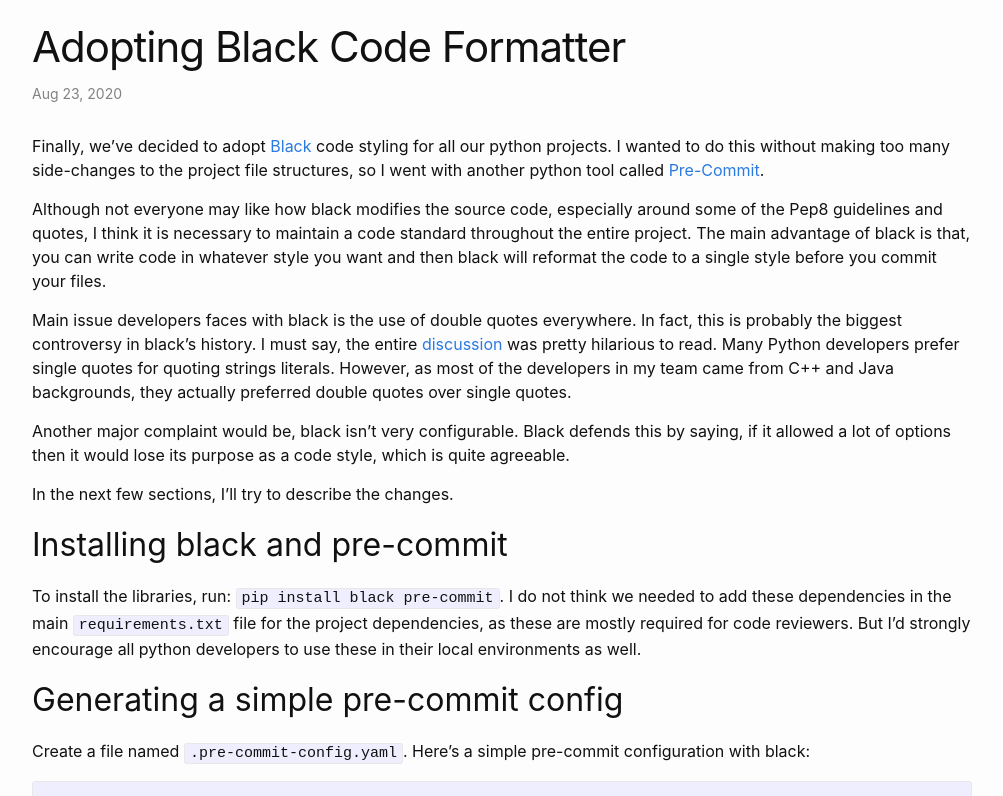
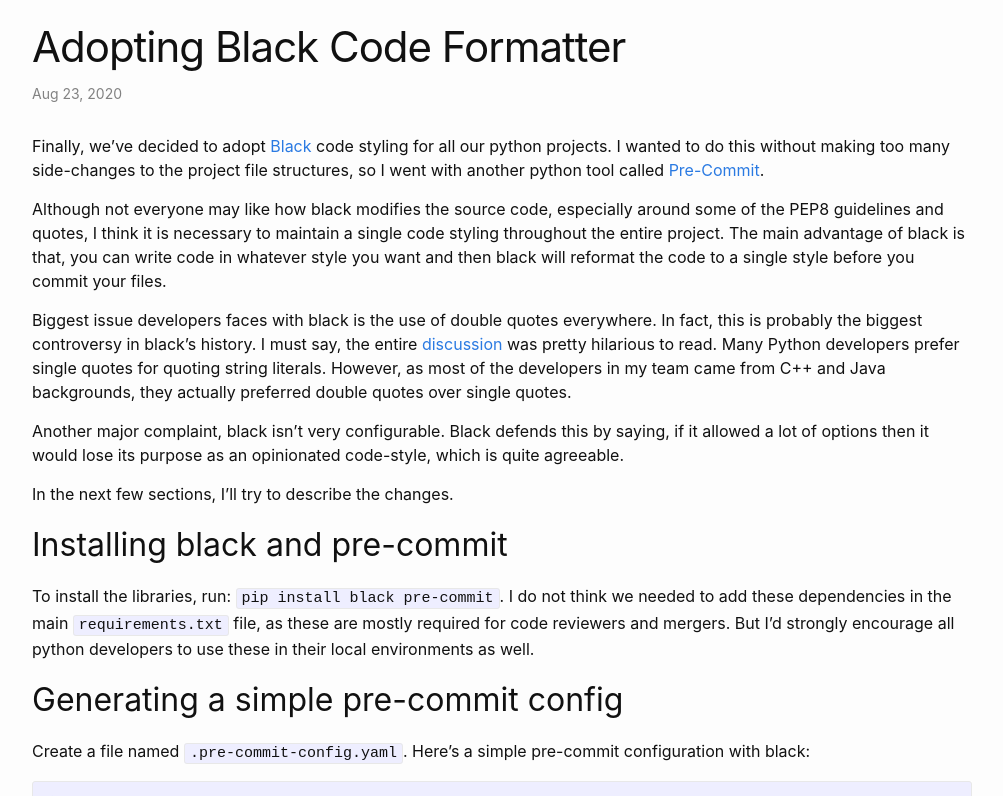
Before and after one commit to zobayer1/zobayer1.github.io, a Jekyll site: the page built from _posts/2020-08-23-adopting-black-code-formatter.md, in a window 1280 px wide and 900 px high, cut to the strip 104-900 px from the top of the window. Shown: the whole strip, without its empty margins (138-1141 px from the left). Built offline with Jekyll 4.4.1, drawn with Linux system fonts in a browser that asks for light colours; some of the changed text lies outside the part shown.

Commit message:
Update post

```diff
--- a/_posts/2020-08-23-adopting-black-code-formatter.md
+++ b/_posts/2020-08-23-adopting-black-code-formatter.md
@@ -6,16 +6,16 @@
 ---
 Finally, we've decided to adopt [Black](https://github.com/psf/black) code styling for all our python projects. I wanted to do this without making too many side-changes to the project file structures, so I went with another python tool called [Pre-Commit](https://pre-commit.com/).
 
-Although not everyone may like how black modifies the source code, especially around some of the Pep8 guidelines and quotes, I think it is necessary to maintain a code standard throughout the entire project. The main advantage of black is that, you can write code in whatever style you want and then black will reformat the code to a single style before you commit your files.
+Although not everyone may like how black modifies the source code, especially around some of the PEP8 guidelines and quotes, I think it is necessary to maintain a single code styling throughout the entire project. The main advantage of black is that, you can write code in whatever style you want and then black will reformat the code to a single style before you commit your files.
 
-Main issue developers faces with black is the use of double quotes everywhere. In fact, this is probably the biggest controversy in black's history. I must say, the entire [discussion](https://github.com/psf/black/issues/118) was pretty hilarious to read. Many Python developers prefer single quotes for quoting strings literals. However, as most of the developers in my team came from C++ and Java backgrounds, they actually preferred double quotes over single quotes.
+Biggest issue developers faces with black is the use of double quotes everywhere. In fact, this is probably the biggest controversy in black's history. I must say, the entire [discussion](https://github.com/psf/black/issues/118) was pretty hilarious to read. Many Python developers prefer single quotes for quoting string literals. However, as most of the developers in my team came from C++ and Java backgrounds, they actually preferred double quotes over single quotes.
 
-Another major complaint would be, black isn't very configurable. Black defends this by saying, if it allowed a lot of options then it would lose its purpose as a code style, which is quite agreeable.
+Another major complaint, black isn't very configurable. Black defends this by saying, if it allowed a lot of options then it would lose its purpose as an opinionated code-style, which is quite agreeable.
 
 In the next few sections, I'll try to describe the changes.
 
 ## Installing black and pre-commit
-To install the libraries, run: `pip install black pre-commit`. I do not think we needed to add these dependencies in the main `requirements.txt` file for the project dependencies, as these are mostly required for code reviewers. But I'd strongly encourage all python developers to use these in their local environments as well.
+To install the libraries, run: `pip install black pre-commit`. I do not think we needed to add these dependencies in the main `requirements.txt` file, as these are mostly required for code reviewers and mergers. But I'd strongly encourage all python developers to use these in their local environments as well.
 
 ## Generating a simple pre-commit config
 Create a file named `.pre-commit-config.yaml`. Here's a simple pre-commit configuration with black:
@@ -118,6 +118,7 @@
 
 ## Commit your code
 Once all issues are resolved, you can commit normally.
+
 {% highlight bash %}
 (venv) [zobayer@hyperion boing]$ git add . --all
 (venv) [zobayer@hyperion boing]$ git commit -am "Adopt Black"
@@ -128,6 +129,8 @@
 black....................................................................Passed
 {% endhighlight %}
 
+Each time your commit fails, it will tell you that there were some changes made by one or more pre-commit rules. Just add the changed files and commit again. Alternatively, you can run `pre-commit run` first and then try to commit.
+
 ## Excluding inspections in your IDEs
 If you are using PyCharm, you can go to editor inspection configuraiton and exclude following `Pep8` warnings
 
```
Also changed, not shown: other parts of _posts/2020-08-23-adopting-black-code-formatter.md (+2 -2 lines).
